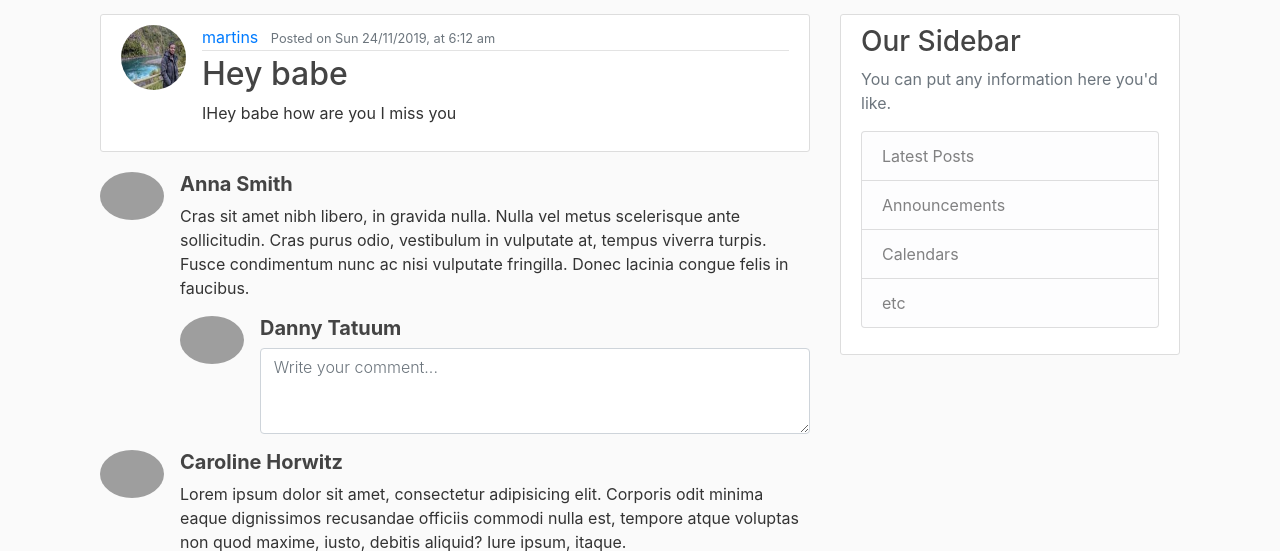
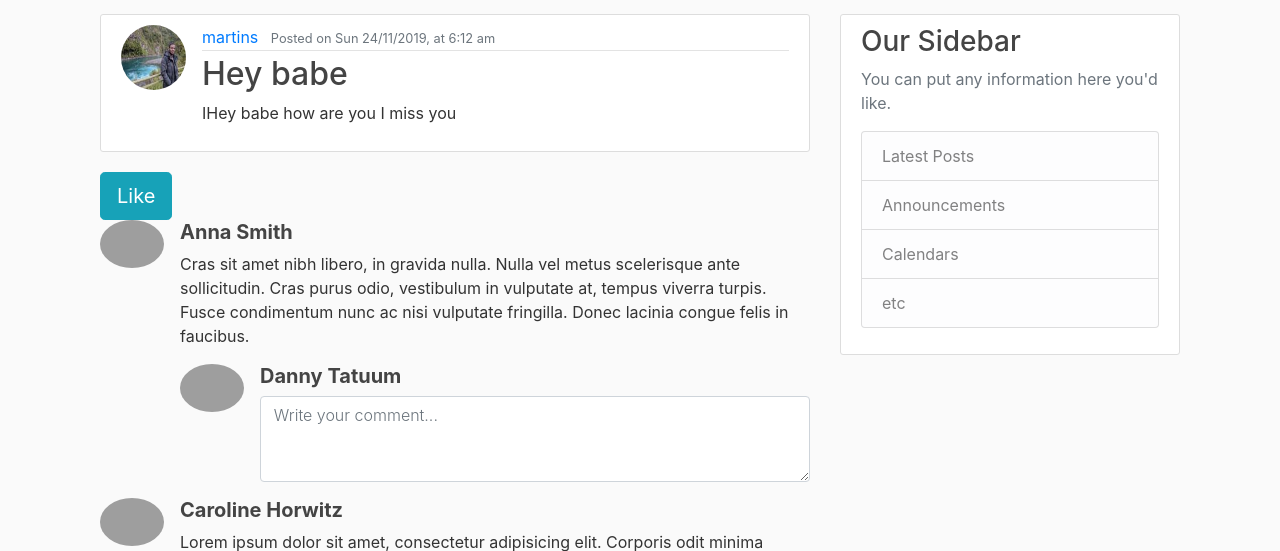
Before and after one commit to MartinBagaram/flask, a Flask app: page /post/2 in a window 1280 px wide. Shown: the part 66-617 px from the top of the page. Run offline with Flask 2, Linux system fonts and the light colour scheme; data comes from the database, SQL or seed files in the repository; some libraries are stand-ins or nearby versions; grey boxes are pictures that could not be loaded.

```diff
--- a/flaskblog/templates/post.html
+++ b/flaskblog/templates/post.html
@@ -17,7 +17,12 @@
             {% endif %}
         </div>
     </article>
-
+    <div class="">
+      <a href="#" class="btn btn-info btn-lg">
+        <span class="glyphicon glyphicon-thumbs-up"></span> Like
+      </a>
+    </div>
+    <!-- Modal -->
     <div class="modal" tabindex="-1" role="dialog" id="deleteModal">
         <div class="modal-dialog" role="document">
             <div class="modal-content">
```
Also changed, not shown: flaskblog/main/__init__.py (added), flaskblog/posts/__init__.py (added), flaskblog/users/__init__.py (added), 1 other file.
